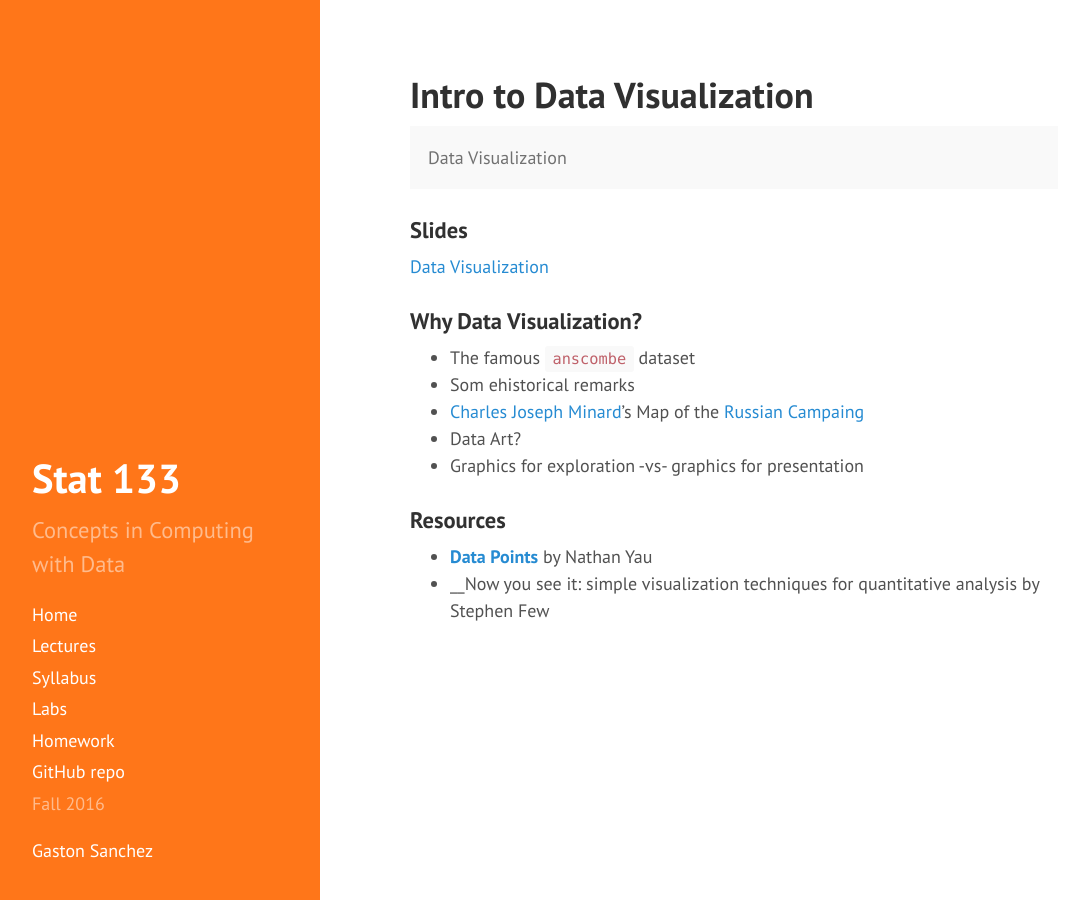
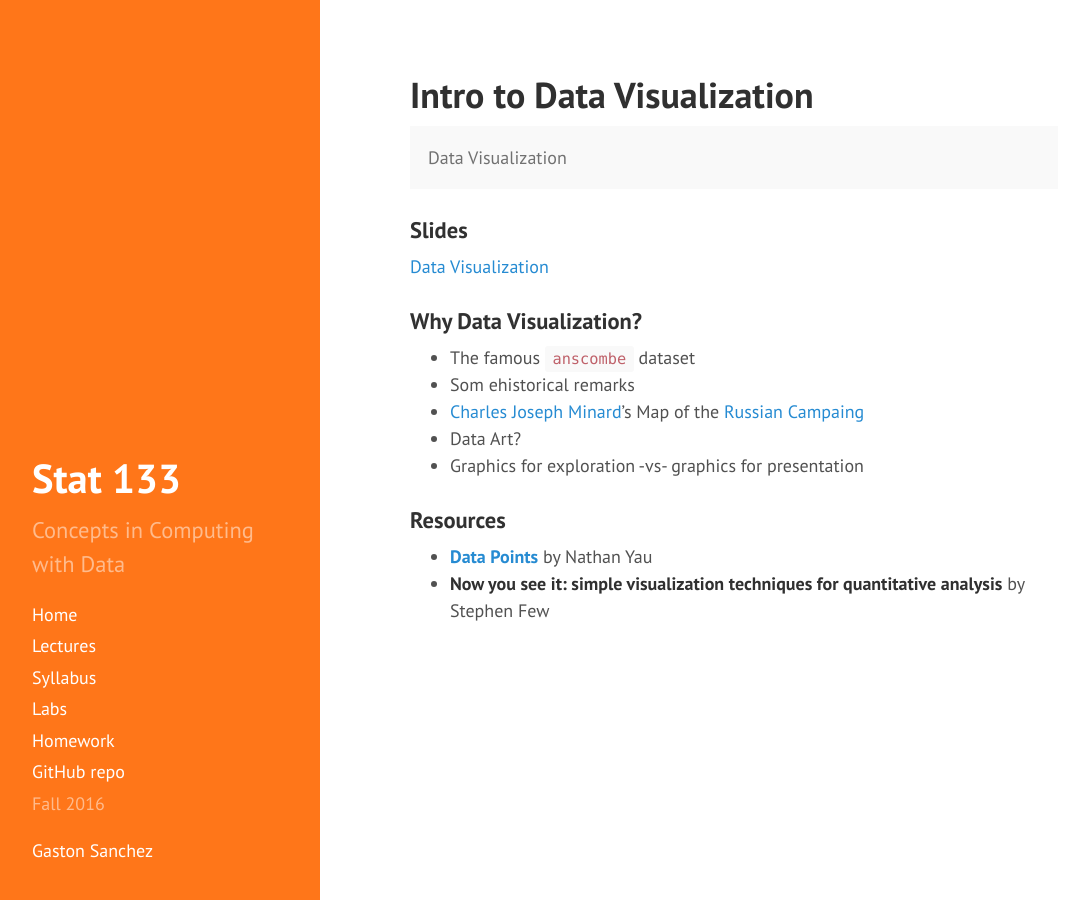
Before and after one commit to gastonstat/relic-stat133, a Jekyll site: the page built from lectures/05-data-visualization.md, in a window 1280 px wide. Shown: the whole page, without its empty margins (4-1075 px from the left). Built offline with Jekyll 4.4.1, drawn with Linux system fonts in a browser that asks for light colours; nearby versions of some CDN libraries.

```diff
--- a/lectures/05-data-visualization.md
+++ b/lectures/05-data-visualization.md
@@ -24,4 +24,4 @@ title: "Intro to Data Visualization"
 ### Resources
 
 - __[Data Points](http://site.ebrary.com/lib/berkeley/Doc?id=10680771)__ by Nathan Yau
-- __Now you see it: simple visualization techniques for quantitative analysis by Stephen Few
+- __Now you see it: simple visualization techniques for quantitative analysis__ by Stephen Few
```
